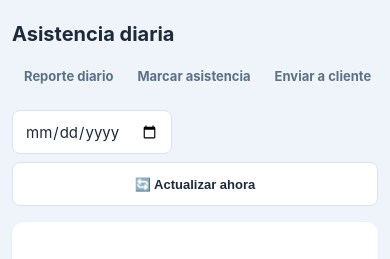
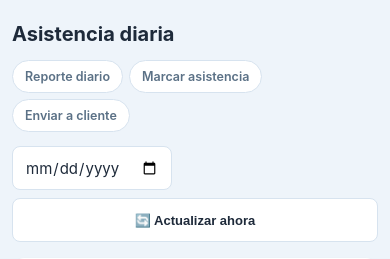
Before and after one commit to Dponcecc7/mac-cloud, a Python web app: template templates/asistencia_marcar.html in a window 390 px wide. Shown: the part 95-354 px from the top of the page. Run offline with Jinja, Linux system fonts and the light colour scheme; the template is opened without the code that fills it, so the values that code supplies are empty.

Commit message:
Extender el rediseño de sub-pestañas en chips a Asistencia diaria
Davor, 2026-10-10: "lo mismo para todas las pestañas y subpestañas de la
MAC" -- mismo tratamiento que ya se aplicó a las 11 plantillas de
Reportes (4ca7f7b): las sub-pestañas (Reporte diario, Marcar asistencia,
Enviar a cliente, Agregar reemplazo, Agregar headcount, Dar de baja,
Vacaciones, Reunión de trabajo) pasan de texto plano subrayado a chips
con fondo propio, envolviendo en varias líneas en vez de una sola fila
apretada.

Aplicado a las 7 plantillas de esta familia que tienen nav.tabs:
asistencia/asistencia_dar_de_baja/asistencia_headcount_nuevo/
asistencia_marcar/asistencia_reemplazo/asistencia_reunion/
asistencia_vacaciones.html.

El nav principal del header (Dashboard/Personal/Asistencia diaria/
Reportes/Cargar Headcount/Historial de cambios/Usuarios, fondo degradado
oscuro) se dejó sin tocar -- ya envuelve en varias líneas y ya tiene un
fondo propio distinto para la pestaña activa, no tenía el mismo problema
de una sola fila apretada que las sub-pestañas sí tenían.

Verificado en vivo: las 7 páginas (/asistencia, /asistencia/marcar,
/asistencia/reemplazo, /asistencia/headcount-nuevo, /asistencia/dar-de-baja,
/asistencia/vacaciones, /asistencia/reunion) renderizan 200. 141 tests.

Co-Authored-By: Claude Sonnet 5 <noreply@anthropic.com>

```diff
--- a/templates/asistencia_marcar.html
+++ b/templates/asistencia_marcar.html
@@ -35,9 +35,10 @@
     .pill { background:rgba(255,255,255,.12); color:#eaf3fb; padding:4px 11px; border-radius:999px; font-size:11px; font-weight:700; text-transform:uppercase; }
 
     h1.title { font-size:20px; margin:0 0 14px; }
-    nav.tabs { display:flex; gap:18px; font-size:13px; margin-bottom:18px; }
-    nav.tabs a { text-decoration:none; color:var(--muted); font-weight:700; padding-bottom:4px; border-bottom:2px solid transparent; }
-    nav.tabs a.active { color:var(--brand); border-bottom-color:var(--brand); }
+    nav.tabs { display:flex; gap:6px; font-size:12.5px; margin-bottom:18px; flex-wrap:wrap; }
+    nav.tabs a { text-decoration:none; color:var(--muted); font-weight:600; padding:7px 13px; border-radius:999px; background:var(--card); border:1px solid var(--line); white-space:nowrap; }
+    nav.tabs a:hover { color:var(--ink); border-color:var(--brand); }
+    nav.tabs a.active { color:#fff; background:var(--brand); border-color:var(--brand); font-weight:700; }
 
     .top-actions { display:flex; align-items:center; gap:12px; flex-wrap:wrap; margin-bottom:16px; }
     .top-actions input[type=date] { font:inherit; padding:8px 12px; border-radius:8px; border:1px solid var(--line); background:var(--card); color:var(--ink); }
@@ -128,8 +129,8 @@
       .nav-pages { order:3; flex-basis:100%; width:100%; }
       .nav-pages a { padding:5px 9px; }
 
-      nav.tabs { gap:0; overflow-x:auto; -webkit-overflow-scrolling:touch; padding-bottom:2px; margin-bottom:14px; }
-      nav.tabs a { padding:8px 12px; white-space:nowrap; }
+      nav.tabs { gap:6px; margin-bottom:14px; }
+      nav.tabs a { padding:8px 12px; font-size:12.5px; }
 
       .top-actions { gap:8px; }
       .top-actions input[type=date] { flex:1 1 auto; min-height:44px; font-size:15px; }
```
Also changed, not shown: templates/asistencia.html (+4 -3 lines), templates/asistencia_dar_de_baja.html (+4 -3 lines), templates/asistencia_headcount_nuevo.html (+4 -3 lines), templates/asistencia_reemplazo.html (+4 -3 lines), templates/asistencia_reunion.html (+4 -3 lines), templates/asistencia_vacaciones.html (+4 -3 lines).
